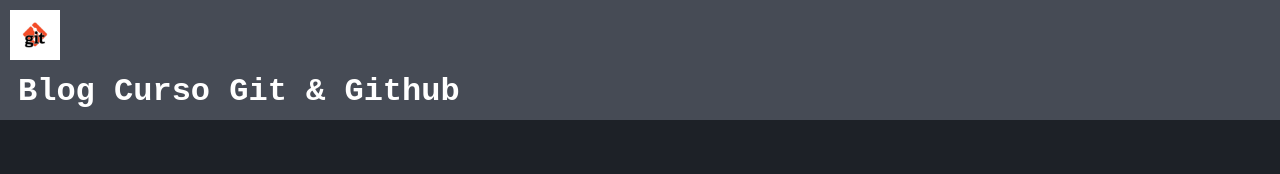
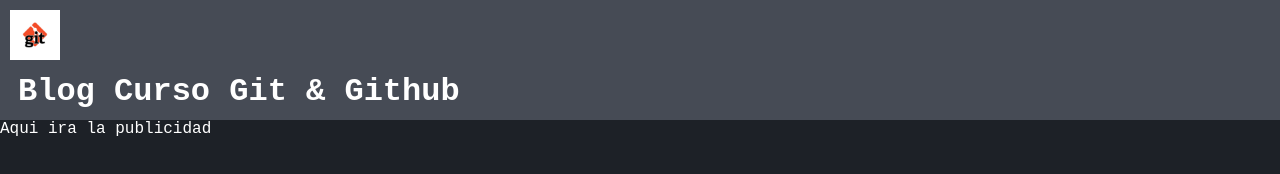
Before and after one commit to FranPate/curso-git, a plain HTML site: page index.html in a window 1280 px wide. Drawn offline with Linux system fonts and the light colour scheme; no server answers; a web font is replaced by a local one.

Commit message:
Ads in html

```diff
--- a/index.html
+++ b/index.html
@@ -16,6 +16,9 @@
         <img class="logo" src="img/git-logo.png">
         <h1>Blog Curso Git & Github</h1>
     </div>
+    <div>
+        Aqui ira la publicidad
+    </div>
     <div class="container" id="content">
     </div>
 </body>
```
